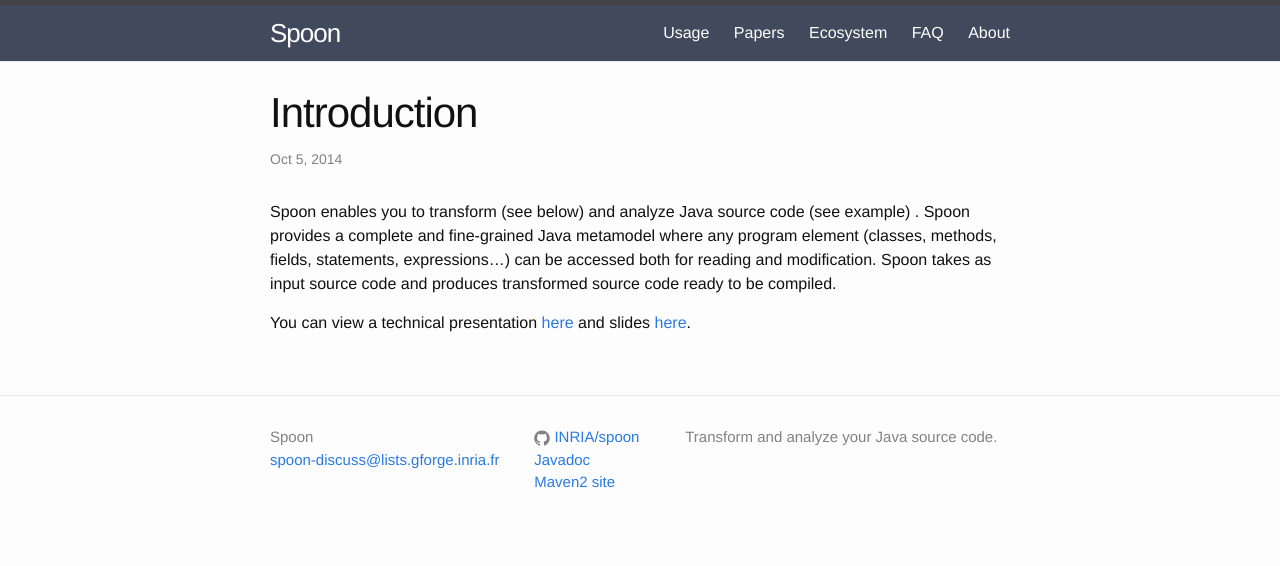
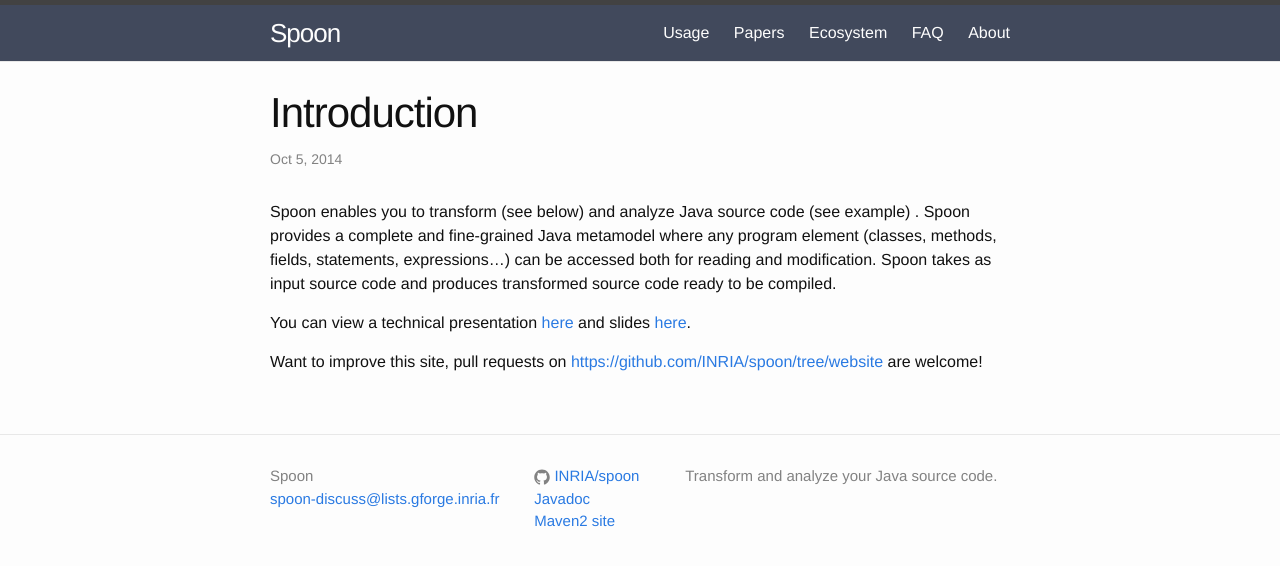
Before and after one commit to INRIA/spoon, a Jekyll site: the page built from _posts/2014-10-02-introduction.md, in a window 1280 px wide. Shown: the top 566 px of the page. Built offline with Jekyll 4.4.1, drawn with Linux system fonts in a browser that asks for light colours.

Commit message:
indicates that pull requests are welcome

```diff
--- a/_posts/2014-10-02-introduction.md
+++ b/_posts/2014-10-02-introduction.md
@@ -8,3 +8,5 @@
 Spoon enables you to transform (see below) and analyze Java source code (see example) . Spoon provides a complete and fine-grained Java metamodel where any program element (classes, methods, fields, statements, expressions...) can be accessed both for reading and modification. Spoon takes as input source code and produces transformed source code ready to be compiled.
 
 You can view a technical presentation [here](http://spoon.gforge.inria.fr/source-code-analysis-transformation-spoon.pdf) and slides [here](http://www.monperrus.net/martin/lecture-slides-source-code-analysis-and-transformation.pdf).
+
+Want to improve this site, pull requests on <https://github.com/INRIA/spoon/tree/website> are welcome!
```
